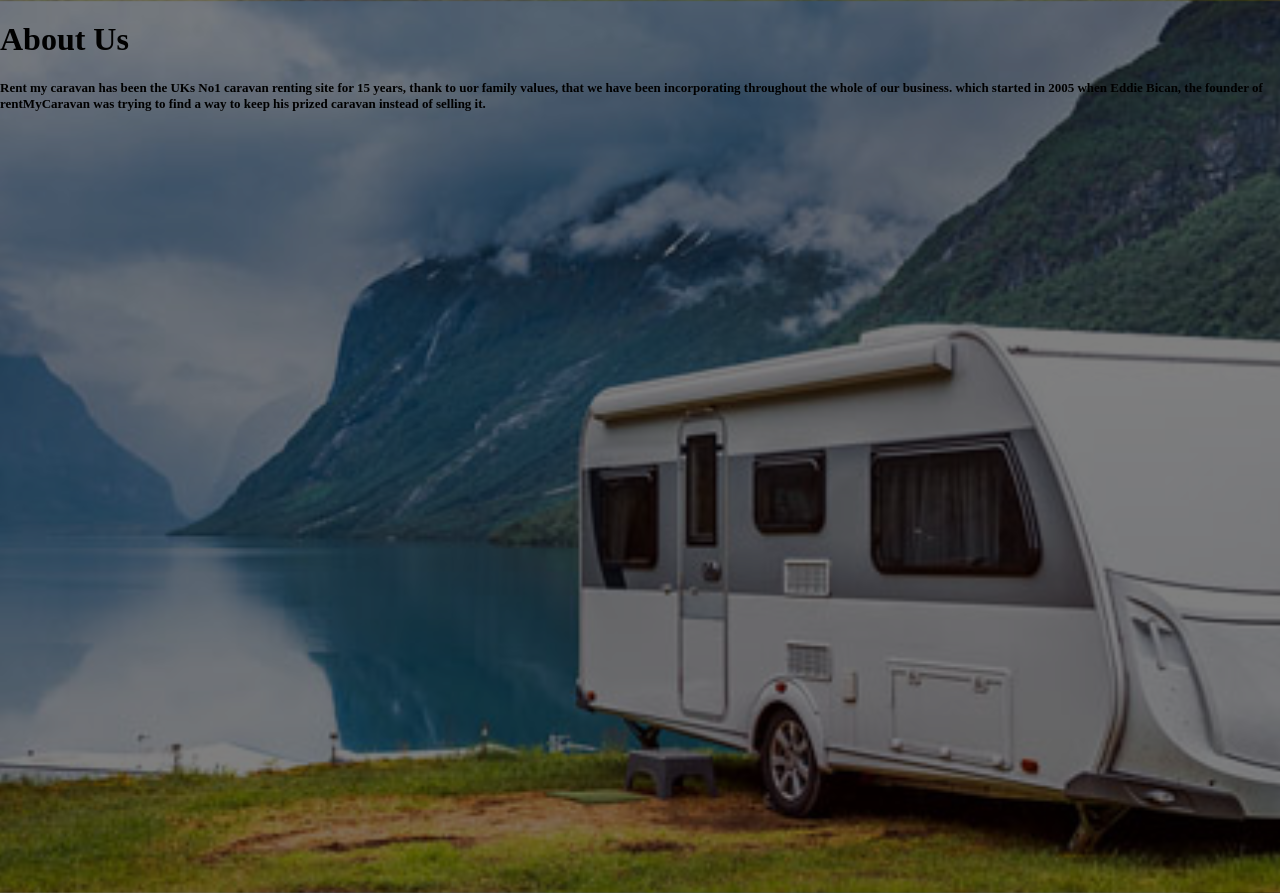
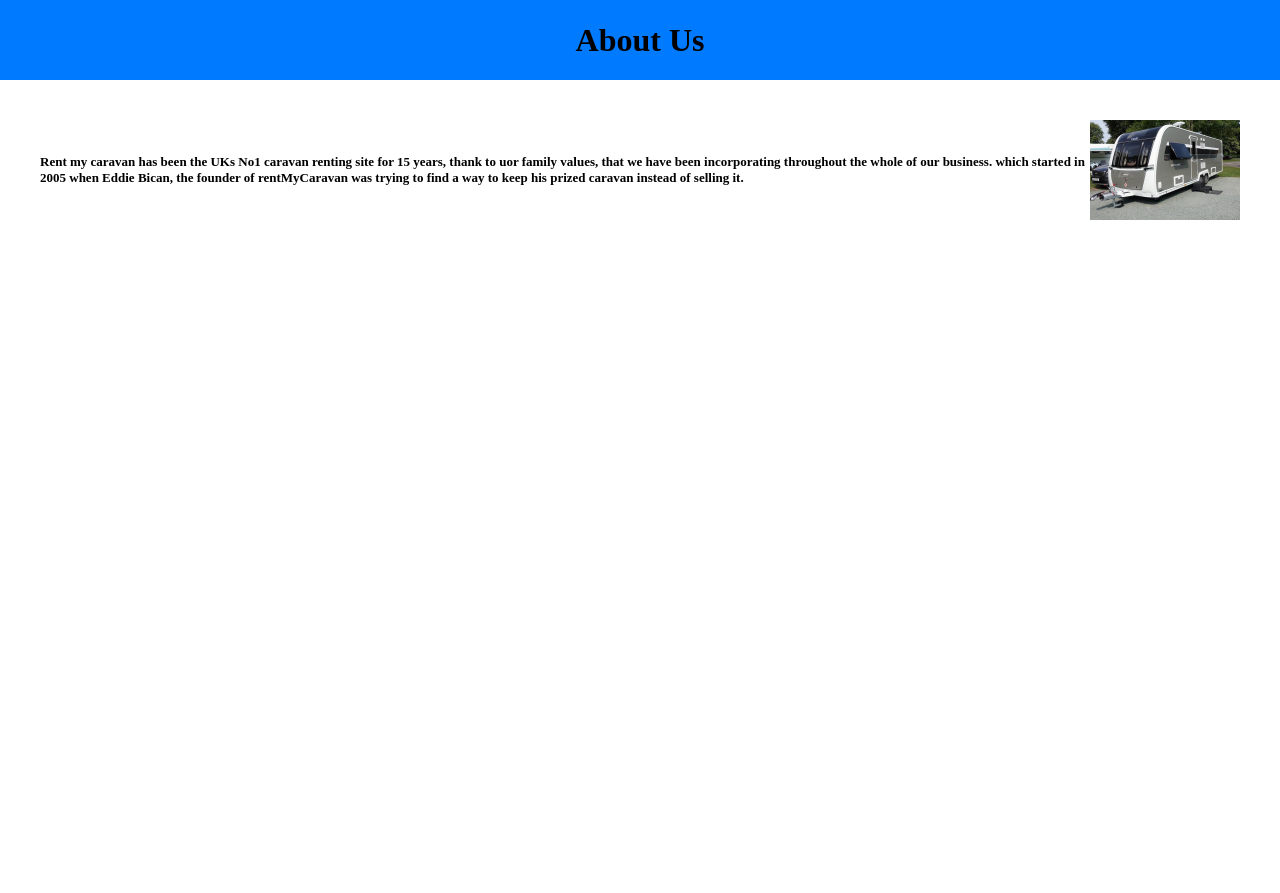
Before and after one commit to Salak0/rentMyCaravan, a PHP site: page /pages/aboutUS.html in a window 1280 px wide. After the commit the page ends 220 px from the top, so only its background shows below. Run offline with PHP 8.4, Linux system fonts and the light colour scheme.

Commit message:
about us page
about us page

```diff
--- a/pages/aboutUS.html
+++ b/pages/aboutUS.html
@@ -21,6 +21,8 @@
                 the whole of our business.
                 which started in 2005 when Eddie Bican, the founder of rentMyCaravan was
                 trying to find a way to keep his prized caravan instead of selling it.
+                <img src="style\caravan1.jpg" alt="caravan1">
+
             </p>
         </div>
 
--- a/pages/style/aboutUs.css
+++ b/pages/style/aboutUs.css
@@ -4,8 +4,26 @@
 /*HEADING COMPONENT */
 #AboutUsTitle {
     font-weight: bold;
+    text-align: center;
+
 }
-.HeadingBorder{
+#HeadingBorder{
+    background-color: #007bff;
+
+
+    text-align: center;
+    width: 100%;
+
+    background-color: #007bff;
+    height: 80px; /* adjust as needed */
+    display: flex;
+    align-items: center;
+    justify-content: center;
+    width: 100%;
+    color: black;
+
+
+
 
 
 }
@@ -17,7 +35,8 @@
 /*body component*/
 body {
     width: 100%;
-    background: linear-gradient(to top, rgba(0,0,0,0.5)70%, rgba(0,0,0,0.5)70%), url(background.jpg);
+    /*background: linear-gradient(to top, rgba(0,0,0,0.5)70%, rgba(0,0,0,0.5)70%), url(background.jpg);*/
+    background-color: white;
     background-position: center;
     background-size: cover;
     height: 109vh;
@@ -32,5 +51,31 @@ body {
 #AboutUsInfo{
     font-size: small;
     font-weight: bold;
+    padding: 20px;
+    align-items: center;
+    display: flex;
+
+
+    margin: 20px 20px 20px 20px;
 
 }
+
+#AboutUsInfo img{
+    width: 150px; /* or whatever size you want */
+    height: auto;
+}
+
+
+/*for the white round cube*/
+/*.AboutUsPage{
+    padding: 0px;
+    border-radius: 10px;
+    border-bottom: 0px;
+    background-color: white;
+    width: 650px;
+    text-align: center;
+    margin: 150px auto;
+    box-shadow: 0px 4px 10px rgb(20, 87, 155, 0.7);
+
+
+}*/
```
